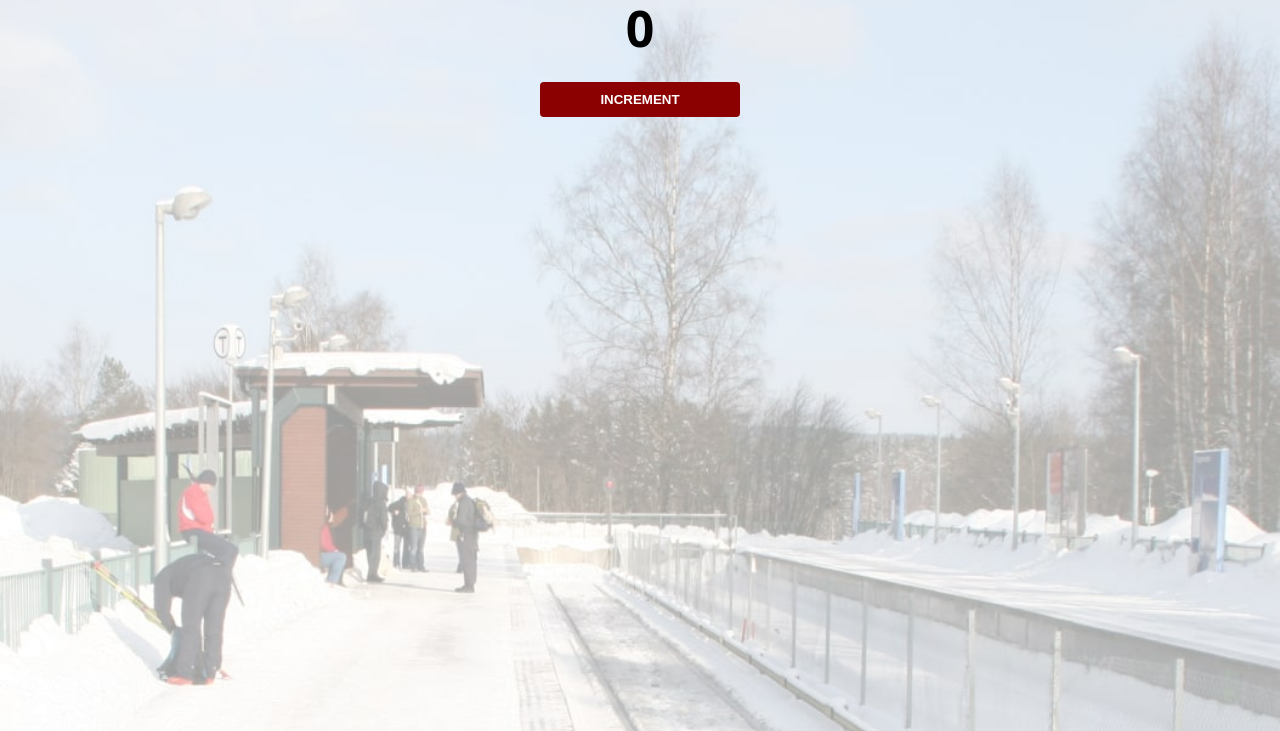
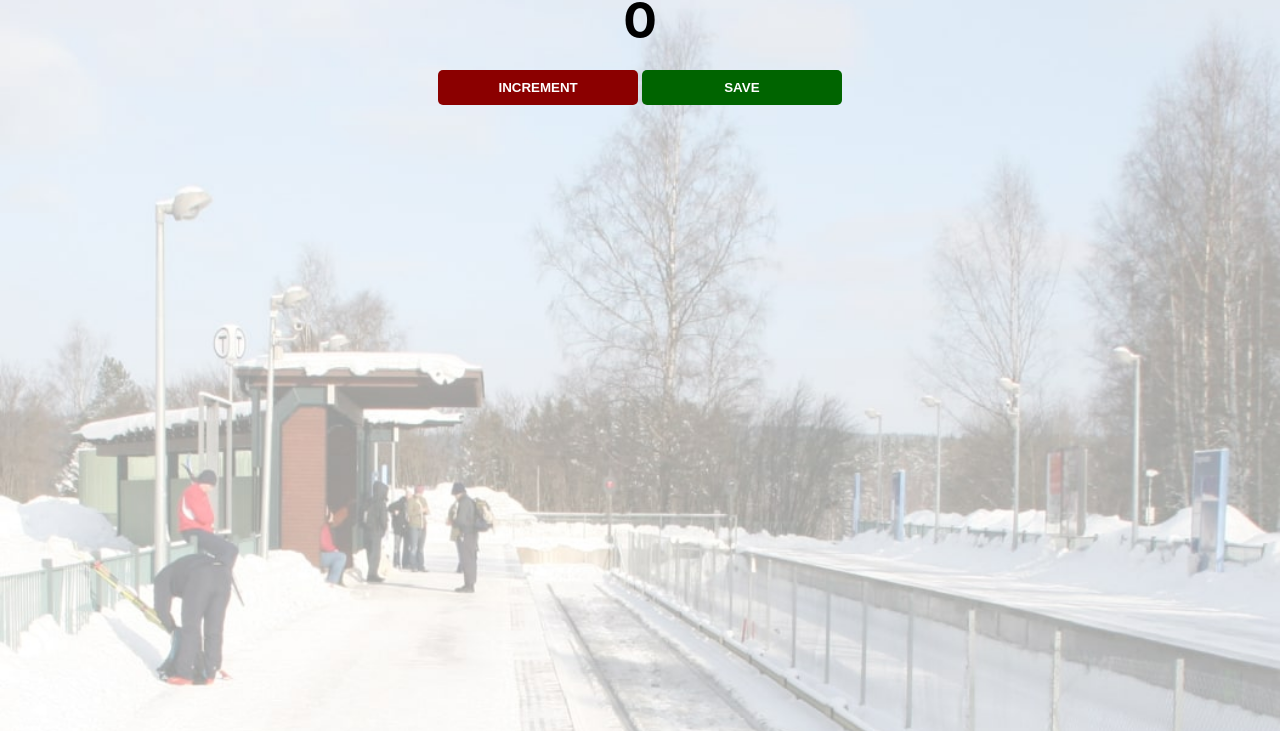
Before and after one commit to Riyaz5027/passenger-counter, a plain HTML site: page index.html in a window 1280 px wide. Shown: the part 69-800 px from the top of the page. Drawn offline with Linux system fonts and the light colour scheme.

Commit message:
New button added

```diff
--- a/index.html
+++ b/index.html
@@ -7,6 +7,7 @@
         <h1>People Entered</h1>
         <h2 id="count-el">0</h2>
         <button id="increment-btn" onclick="increment()">INCREMENT</button>
+        <button id="save-btn" onclick="save()">SAVE</button>
         <script src="index.js"> </script>
     </body>
 </html>
--- a/index.js
+++ b/index.js
@@ -11,3 +11,7 @@ function increment()
     counter=counter+1
     countEl.innerText=counter
 }
+function save()
+{
+
+}
--- a/style.css
+++ b/style.css
@@ -1,30 +1,37 @@
 body {
     background-image: url("station.jpg");
     background-size: cover;
-    font-family: system-ui, -apple-system, BlinkMacSystemFont, 'Segoe UI', Roboto, Oxygen, Ubuntu, Cantarell, 'Open Sans', 'Helvetica Neue', sans-serif;
-
+    font-family: -apple-system, BlinkMacSystemFont, 'Segoe UI', Roboto, Oxygen, Ubuntu, Cantarell, 'Open Sans', 'Helvetica Neue', sans-serif;
     font-weight: bold;
     text-align: center;
 }
-h1{
-    margin-top:10px;
-    margin-bottom: 10px;;
+
+h1 {
+    margin-top: 10px;
+    margin-bottom: 10px;
 }
-h2{
-    margin-top:0px;
-    font-size:50px;
-    margin-bottom:20px;
+
+h2 {
+    font-size: 50px;
+    margin-top: 0;
+    margin-bottom: 20px;
 }
-button{
-    padding:10px 10px;
-    width:200px;
+
+button {
+    border: none;
+    padding-top: 10px;
+    padding-bottom: 10px;
+    color: white;
     font-weight: bold;
-    border:none;
-    border-radius:4px;
+    width: 200px;
     margin-bottom: 5px;
-    color:white;
+    border-radius: 5px;
+}
 
+#increment-btn {
+    background: darkred;
 }
-#increment-btn{
-    background-color: darkred;
+
+#save-btn {
+    background: darkgreen;
 }
```
